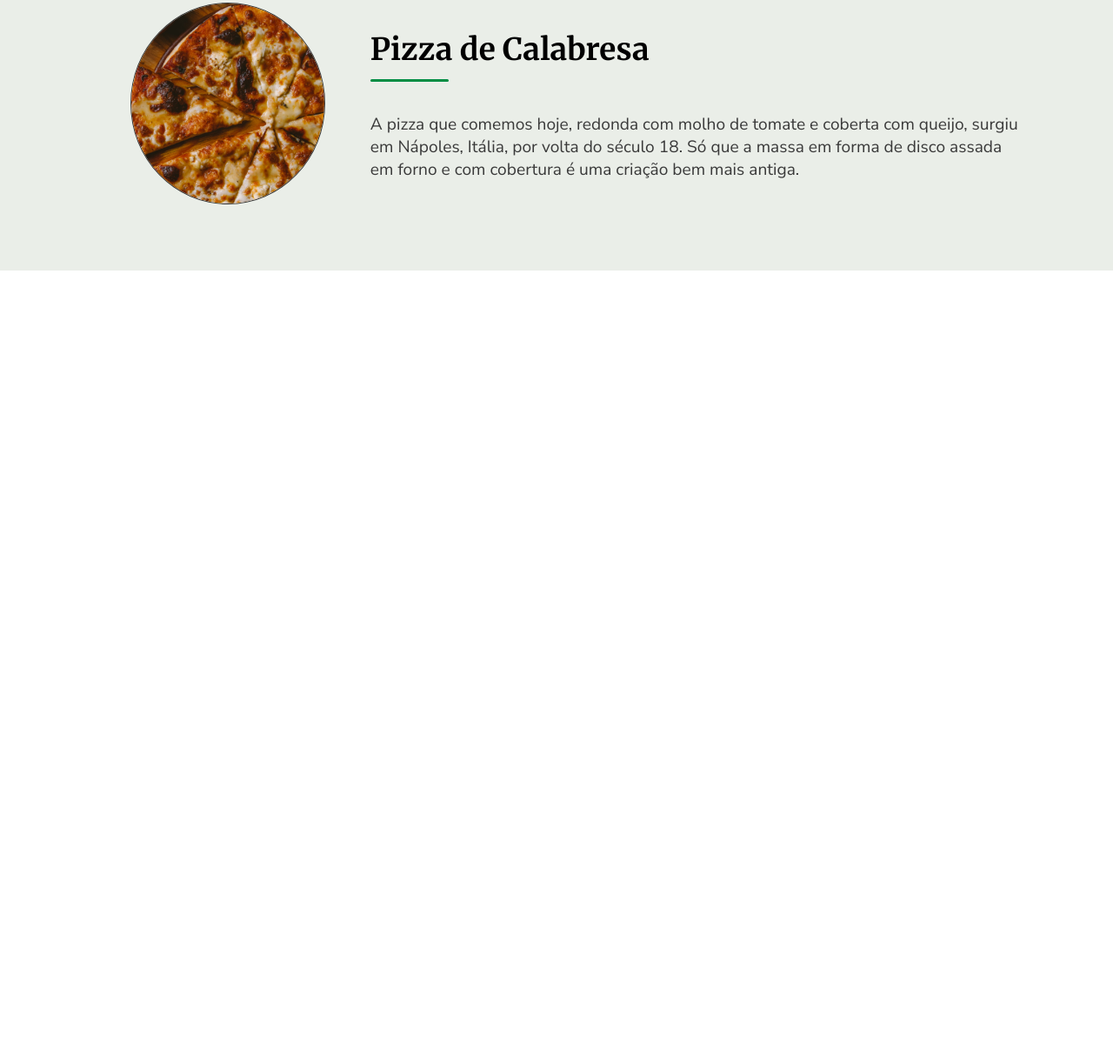
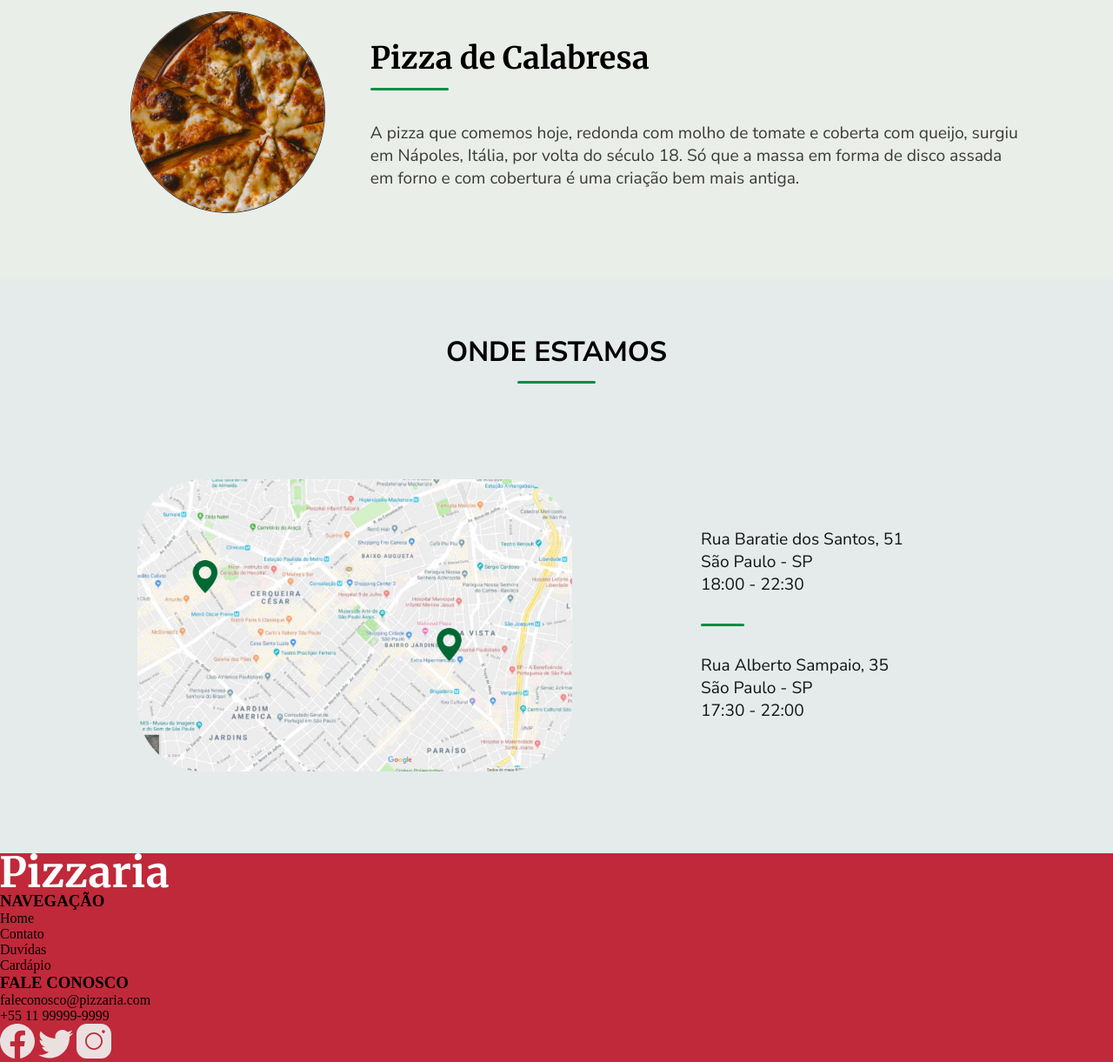
Before and after one commit to MatheusBaganha/Vera-Pizza, a plain HTML site: page index.html in a window 1280 px wide. Shown: the part 1023-2244 px from the top of the page at 87% size. Before the commit the page ends 1334 px from the top, so only its background shows below. Drawn offline with Linux system fonts and the light colour scheme.

Commit message:
Local adicionado

```diff
--- a/index.html
+++ b/index.html
@@ -58,5 +58,47 @@
         </div>
     </article>
 
+    <section class="local-bg">
+        <div class="local-titulo">
+            <h3>ONDE ESTAMOS</h3>
+            <span class="linha4"></span>
+        </div>
+
+        <div class="local">
+            <img class="mapa" src="img/mapa.png" alt="mapa">
+            <div>
+                <p>Rua Baratie dos Santos, 51 <br>São Paulo - SP <br>18:00 - 22:30</p>
+                <span class="linha5"></span>
+                <p>Rua Alberto Sampaio, 35<br>São Paulo - SP<br>17:30 - 22:00</p>
+            </div>
+        </div>
+    </section>
+
+    <footer>
+        <img src="svg/Pizzaria.svg" alt="logo">
+
+        <ul>
+            <h3>NAVEGAÇÃO</h3>
+            <span class="linha6"></span>
+            <li>Home</li>
+            <li>Contato</li>
+            <li>Duvídas</li>
+            <li>Cardápio</li>
+        </ul>
+
+        <adress>
+            <h3>FALE CONOSCO</h3>
+            <p>faleconosco@pizzaria.com</p>
+            <p>+55 11 99999-9999</p>
+            <div class="rede-social">
+                <img src="svg/facebook.svg" alt="facebook">
+                <img src="svg/twitter.svg" alt="twitter">
+                <img src="svg/instagram.svg" alt="Instagram">
+            </div>
+        </adress>
+
+    </footer>
+
+
 </body>
 </html>
--- a/style.css
+++ b/style.css
@@ -20,7 +20,7 @@ li a:hover {
 
 .header-bg {
     background-color: #C0293A;
-    padding: 25px;
+    padding: 30px;
 }
 
 .logo {
@@ -91,7 +91,7 @@ article h2 {
     margin-bottom: 32px;
 }
 
-article p, .pedir, .populares-bg h2  {
+article p, .pedir, .populares-bg h2, .local-bg h3, .local-bg p   {
     font-family: 'Nunito Sans', sans-serif;
 }
 
@@ -191,7 +191,7 @@ article p {
     background-color: #a52534;
 }
 
-.linha2, .linha3 {
+.linha2, .linha3, .linha4, .linha5 {
     content: '';
     width: 90px;
     height: 3px;
@@ -228,9 +228,6 @@ article p {
     margin: 0 auto;
 }
 
-.container-descricao p {
-    max-width: 65ch;
-}
 
 #pizzas {
     padding-bottom: 42px;
@@ -242,9 +239,73 @@ article p {
 
 #pizzas p {
     font-size: 1.2rem;
+    max-width: 65ch;
+
 }
 
 .linha3 {
     margin-top: 12px;
     margin-bottom: 36px;
 }
+
+
+
+/* localizacao */
+
+.local-bg {
+    background-color: #E5EBEB;
+    padding: 30px;
+}
+
+.local-titulo {
+    display: block;
+    margin-top: 32px;
+    margin-bottom: 110px;
+}
+
+.local-titulo h3 {
+    text-align: center;
+    font-weight: bold;
+    font-size: 2rem;
+    margin-bottom: 12px;
+}
+
+.local {
+    display: grid;
+    grid-template-columns: 1fr 1fr;
+    justify-content: space-between;
+    align-items: center;
+    gap: 148px;
+    padding-bottom: 64px;
+
+}
+
+
+.local p {
+    font-size: 1.2rem;
+    color: rgb(20, 20, 20);
+}
+
+
+.mapa {
+    max-width: 500px;
+    margin-left: 128px;
+}
+
+
+.linha4 {
+    margin: 0 auto;
+}
+
+.linha5 {
+    width: 50px;
+    margin: 32px 0;
+}
+
+
+/* footer */
+
+
+footer {
+    background-color: #C0293A;
+}
```
Also changed, not shown: img/mapa.png (added), svg/facebook.svg (added), svg/instagram.svg (added), svg/twitter.svg (added).
